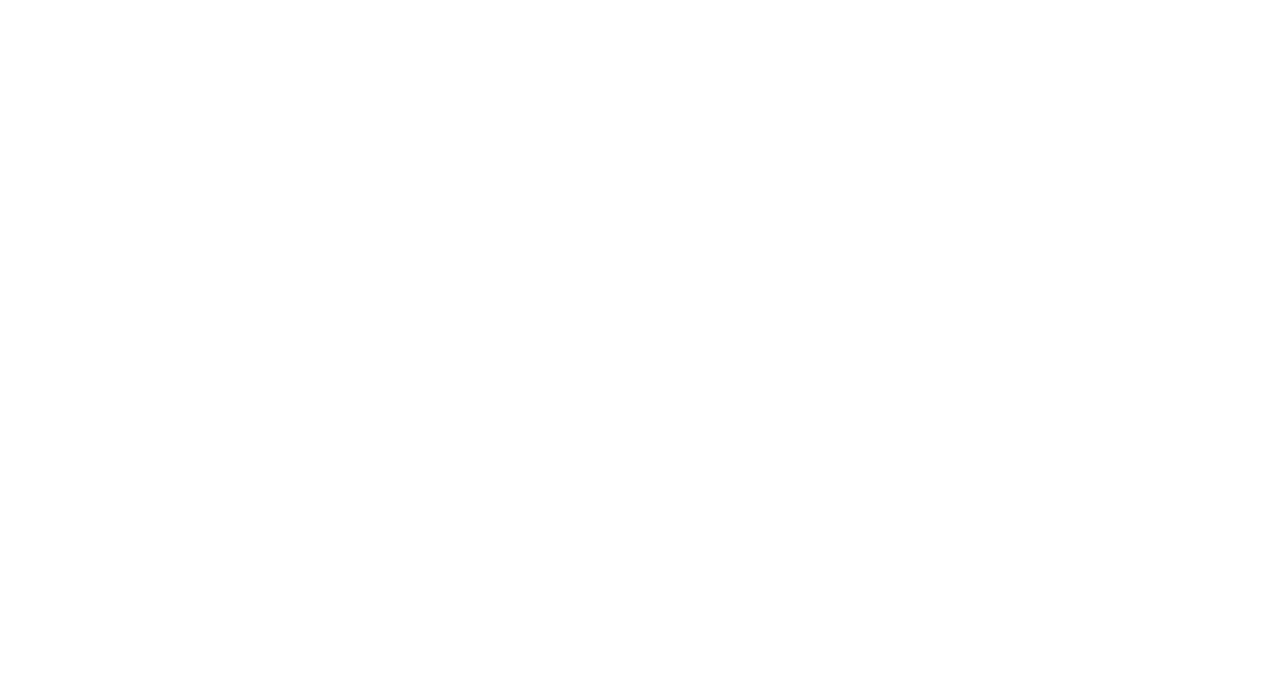
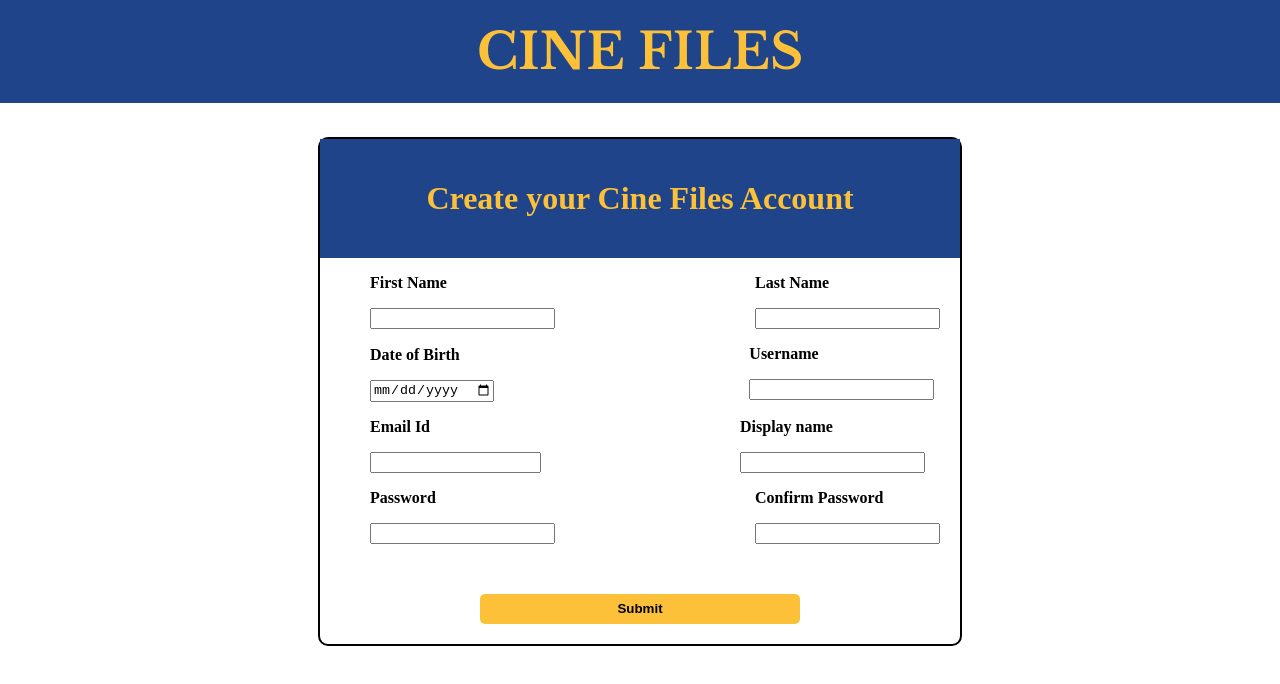
Before and after one commit to ShivaRam009/Movie-Website, an Angular app in the folder cinefiles-app/: page /registration in a window 1280 px wide. Before the commit this address led to /. Shown: the top 684 px of the page. Built offline with nearby package versions, Linux system fonts and the light colour scheme; a web font is replaced by a local one.

Commit message:
added registration form

```diff
--- a/cinefiles-app/package.json
+++ b/cinefiles-app/package.json
@@ -18,6 +18,7 @@
     "@angular/platform-browser": "^15.2.0",
     "@angular/platform-browser-dynamic": "^15.2.0",
     "@angular/router": "^15.2.0",
+    "cors": "^2.8.5",
     "rxjs": "~7.8.0",
     "tslib": "^2.3.0",
     "zone.js": "~0.12.0"
--- a/cinefiles-app/src/app/app-routing.module.ts
+++ b/cinefiles-app/src/app/app-routing.module.ts
@@ -2,6 +2,7 @@ import { LandingComponent } from './landing/landing.component';
 import { HomeComponent } from './home/home.component';
 import { NgModule } from '@angular/core';
 import { RouterModule, Routes } from '@angular/router';
+import { RegistrationPageComponent } from './registration-page/registration-page.component';
 
 const routes: Routes = [
   {
@@ -11,6 +12,10 @@ const routes: Routes = [
   {
     component:LandingComponent,
     path:''
+  },
+  {
+    component:RegistrationPageComponent,
+    path:'registration'
   }
 ];
 
--- a/cinefiles-app/src/app/app.module.ts
+++ b/cinefiles-app/src/app/app.module.ts
@@ -7,12 +7,14 @@ import { LandingComponent } from './landing/landing.component';
 import {HttpClientModule} from '@angular/common/http';
 import { RouterModule } from '@angular/router';
 import { HomeComponent } from './home/home.component';
+import { RegistrationPageComponent } from './registration-page/registration-page.component';
 
 @NgModule({
   declarations: [
     AppComponent,
     LandingComponent,
-    HomeComponent
+    HomeComponent,
+    RegistrationPageComponent
   ],
   imports: [
     BrowserModule,
--- a/cinefiles-app/src/app/landing/landing.component.css
+++ b/cinefiles-app/src/app/landing/landing.component.css
@@ -31,9 +31,8 @@
     font-family: 'Trirong', serif;
 
 }
-.name3{
-    /* color:#FFCC00; */
-}
+/*.name3{
+    /* color:#FFCC00; }*/
 .bar1{
     background-color:#fcc139
 }
--- a/cinefiles-app/src/app/landing/landing.component.html
+++ b/cinefiles-app/src/app/landing/landing.component.html
@@ -22,6 +22,6 @@
 
     <br>
     <h3 class="name3">Don't have an account?</h3>
-    <button class="button" id="register">GET STARTED</button>
+    <button class="button" id="register" routerLink="/registration">GET STARTED</button>
 </div>
 </div>
--- /dev/null
+++ b/cinefiles-app/src/app/registration-page/registration-page.component.css
@@ -0,0 +1,104 @@
+#cinefiles{
+    background-color: #1f4489;
+    padding:20px;
+    text-align: center;
+    color:#fcc139;
+    margin-top: 0;
+    font-size: 50px;
+    font-family: 'Libre Baskerville', serif;
+}
+
+body{
+    font-family: Montserrat;
+}
+h2{
+    text-align: center;
+    margin:30px 0;
+}
+.container{
+    width:50%;
+    margin:20px auto;
+    /*padding:25px;*/
+    background-color: white;
+    border:2px solid black;
+    border-radius: 10px;
+}
+.name{
+    padding-left:50px;
+    margin:auto;
+    display: inline-block;
+}
+.first{
+    display: inline-block;
+    padding-right: 100px;
+}
+.last{
+    display: inline-block;
+    padding-left:100px;
+}
+.sec2{
+    padding-left:50px;
+}
+.sec3{
+    padding-left: 50px;
+    margin:auto;
+    display: inline-block;
+}
+.date{
+    display: inline-block;
+    padding-right:120px;
+}
+.password{
+    display: inline-block;
+    padding-right:100px;
+}
+.Gender{
+    display: inline-block;
+    padding-left:135px;
+}
+.cpassword{
+    display: inline-block;
+    padding-left:100px;
+}
+.email{
+    display: inline-block;
+    width: 325px;
+
+}
+.display-name{
+    display: inline-block;
+    padding-left: 45px;
+}
+.Address{
+    padding-left:50px;
+}
+.submit{
+    display: block;
+    margin:50px auto 20px;
+    width:50%;
+    height:30px;
+    background-color: #FCC139;
+    border:none;
+    border-radius: 5px;
+}
+input[type=email]
+{
+    width:50%;
+}
+p{
+    font-weight: bold;
+}
+button{
+    font-weight: bold;
+}
+button:hover{
+    opacity: 0.7;
+}
+.heading{
+    background-color: #1F4489;
+    padding: 20px;;
+    color:#FCC139;
+    text-align: center;
+    font-size: 1rem;
+    margin:0;
+}
--- /dev/null
+++ b/cinefiles-app/src/app/registration-page/registration-page.component.html
@@ -0,0 +1,54 @@
+<h1 id="cinefiles">CINE FILES</h1>
+<div class="container">
+    <div class="heading"><h1>Create your Cine Files Account</h1></div>
+    <link rel="preconnect" href="https://fonts.googleapis.com">
+    <link rel="preconnect" href="https://fonts.gstatic.com" crossorigin>
+    <link href="https://fonts.googleapis.com/css2?family=Montserrat&display=swap" rel="stylesheet">
+
+    <form action="">
+        <div class="top">
+            <div class="name">
+                <div class="first">
+                    <p>First Name</p>
+                    <input type="text" name="first-name">
+                </div>
+                <div class="last">
+                    <p>Last Name</p>
+                    <input type="text"  name="last-name">
+                </div>
+            </div>
+            <div class="sec2">
+                <div class="date">
+                    <p>Date of Birth</p>
+                    <input type="date" name="date">
+                </div>
+                <div class="Gender">
+                    <p>Username</p>
+                    <input type="text" name="user-name">
+                </div>
+            </div>
+            <div class="sec3">
+                <div class="email">
+                    <p>Email Id</p>
+                    <input type="email" name="email">
+                </div>
+                <div class="display-name">
+                    <p>Display name</p>
+                    <input type="text" name="display-name">
+                </div>
+            </div>
+            <div class="sec3">
+                <div class="password">
+                    <p>Password</p>
+                    <input type="password" name="password">
+                </div>
+                <div class="cpassword">
+                    <p>Confirm Password</p>
+                    <input type="password" name="confirmpassword">
+                </div>
+            </div>
+
+        </div>
+        <button class="submit">Submit</button>
+    </form>
+</div>
--- /dev/null
+++ b/cinefiles-app/src/app/registration-page/registration-page.component.ts
@@ -0,0 +1,22 @@
+import { Component } from '@angular/core';
+import { FormControl, FormGroup } from '@angular/forms';
+
+@Component({
+  selector: 'app-registration-page',
+  templateUrl: './registration-page.component.html',
+  styleUrls: ['./registration-page.component.css']
+})
+export class RegistrationPageComponent {
+  registrationForm=new FormGroup({
+    firstName:new FormControl(),
+    lastName:new FormControl(),
+    email:new FormControl(),
+    username:new FormControl(),
+    displayName:new FormControl(),
+    password:new FormControl(),
+    dob:new FormControl(),
+  })
+
+
+
+}
--- a/cinefiles-app/src/index.html
+++ b/cinefiles-app/src/index.html
@@ -3,6 +3,8 @@
   <link rel="preconnect" href="https://fonts.googleapis.com">
   <link rel="preconnect" href="https://fonts.gstatic.com" crossorigin>
   <link href="https://fonts.googleapis.com/css2?family=Libre+Baskerville:wght@700&family=Libre+Bodoni:wght@600&family=Montserrat&family=Open+Sans&family=Poppins&family=Proza+Libre&family=Raleway:wght@500&family=Rubik+Mono+One&family=Trirong:wght@500&display=swap" rel="stylesheet">
+  <link href="https://fonts.googleapis.com/css2?family=Montserrat&display=swap" rel="stylesheet">
+
 <head>
   <meta charset="utf-8">
   <title>CinefilesApp</title>
```
Also changed, not shown: 2 other files (tests, documents, lock files or other folders).
